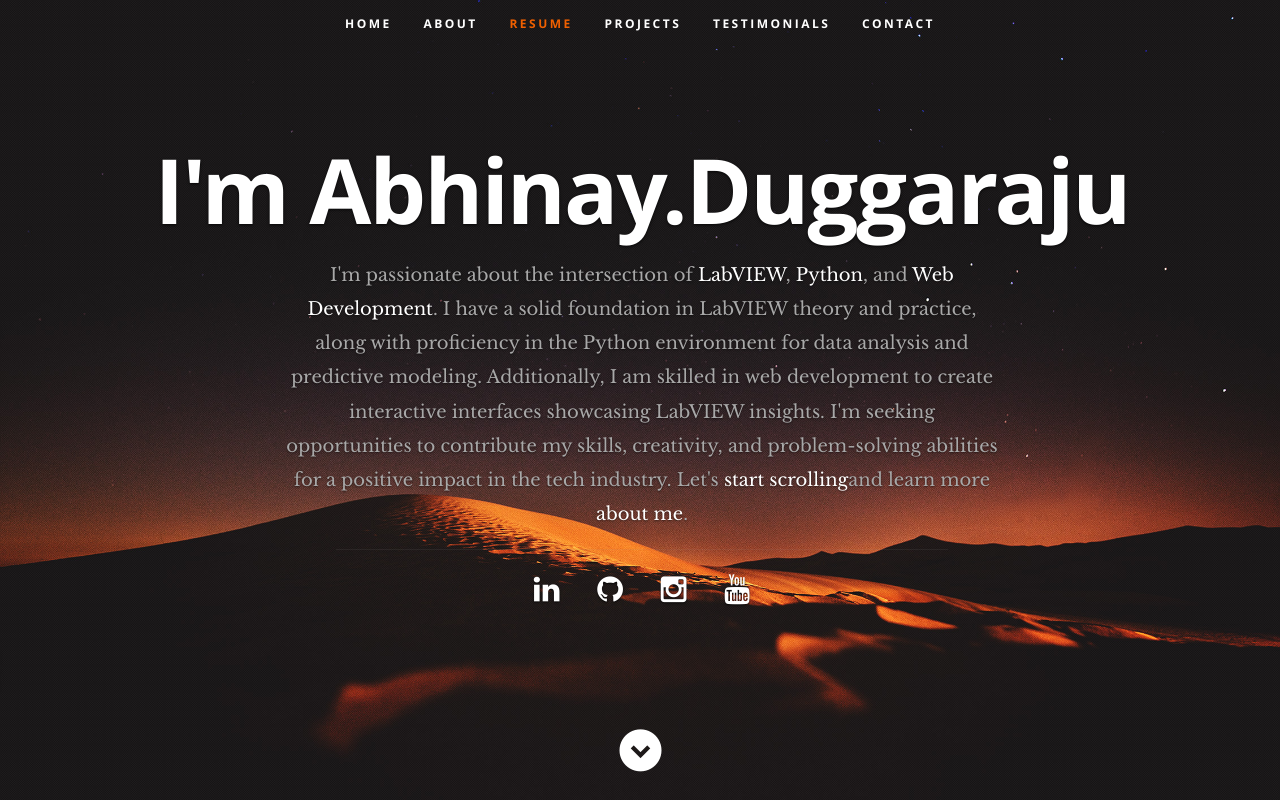
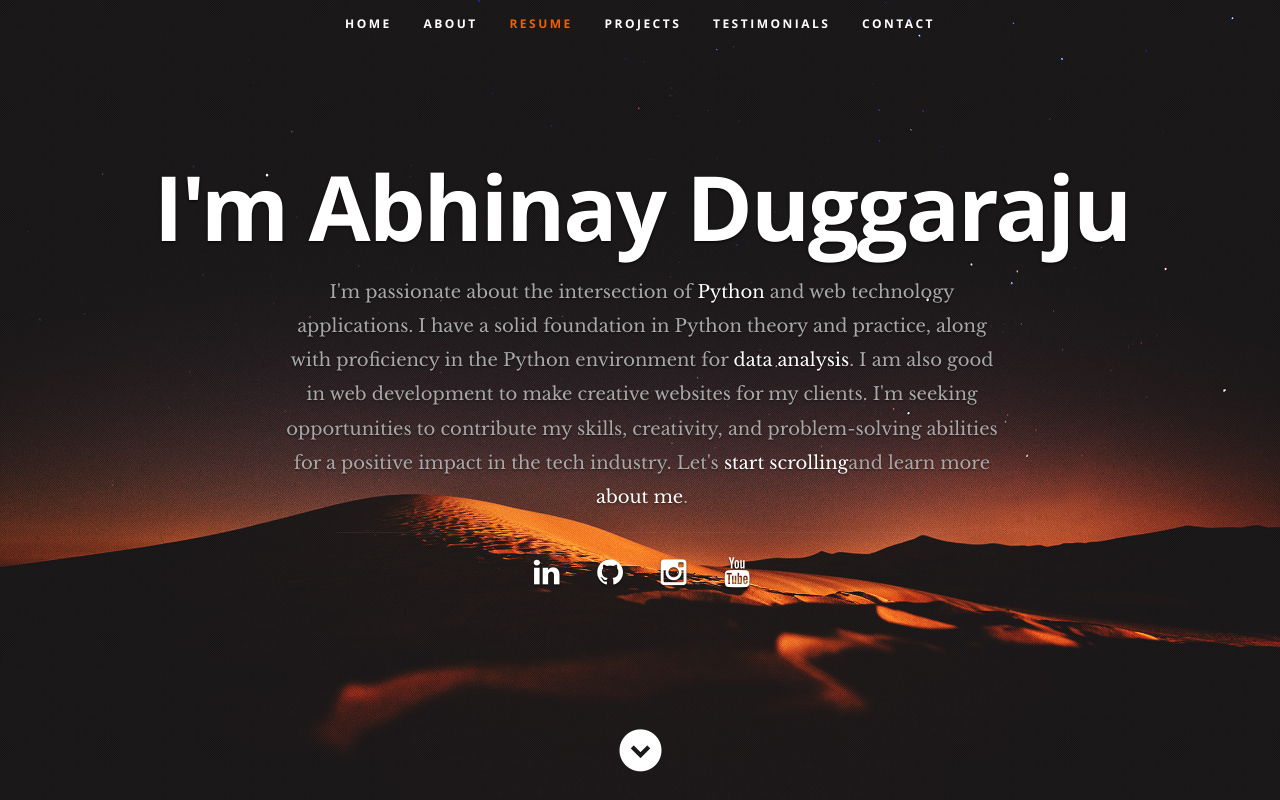
Before and after one commit to Abhi271003/Portfolio.github.io, a plain HTML site: page index.html in a window 1280 px wide. Shown: the top 800 px of the page. Drawn offline with nearby package versions, Linux system fonts and the light colour scheme.

Commit message:
Update index.html

```diff
--- a/index.html
+++ b/index.html
@@ -71,12 +71,8 @@
 
       <div class="row banner">
          <div class="banner-text">
-            <h1 class="responsive-headline">I'm Abhinay.Duggaraju</h1>
-            <h3>I'm passionate about the intersection of <span>LabVIEW</span>,<span> Python</span>, and <span>Web Development</span>. I have a solid foundation in LabVIEW theory
-               and practice, along with proficiency in the Python environment for data analysis and predictive modeling.
-               Additionally, I am skilled in web development to create interactive interfaces showcasing LabVIEW insights.
-               I'm seeking opportunities to contribute my skills, creativity, and problem-solving abilities for a positive impact in the tech
-               industry.
+            <h1 class="responsive-headline"><span>I'm Abhinay Duggaraju</span></h1>
+            <h3>I'm passionate about the intersection of <span>Python</span> and web technology applications. I have a solid foundation in Python theory and practice, along with proficiency in the Python environment for <span>data analysis</span>. I am also good in web development to make creative websites for my clients. I'm seeking opportunities to contribute my skills, creativity, and  problem-solving abilities for a positive impact in the tech industry.
                Let's <a class="smoothscroll" href="#about">start scrolling</a>and learn more <a class="smoothscroll" href="#about">about me</a>.</h3>
             <hr />
             <ul class="social">
@@ -439,6 +435,7 @@
                         <span id="image-loader">
                             <img alt="" src="images/loader.gif">
                         </span>
+                        &nbsp;&nbsp;&nbsp;&nbsp;&nbsp;
                         <button id="clearButton" type="reset">Clear</button>
                     </div>
                 </fieldset>
```
